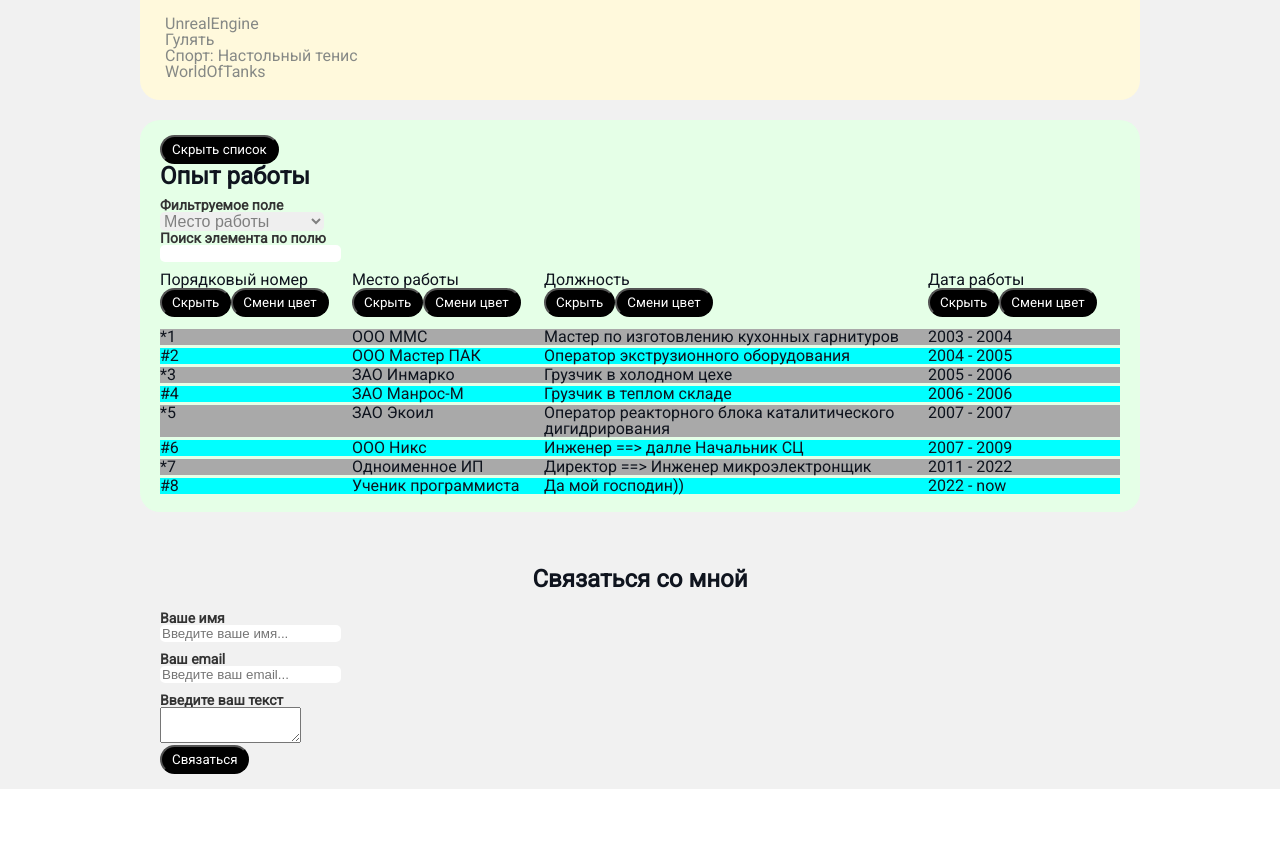
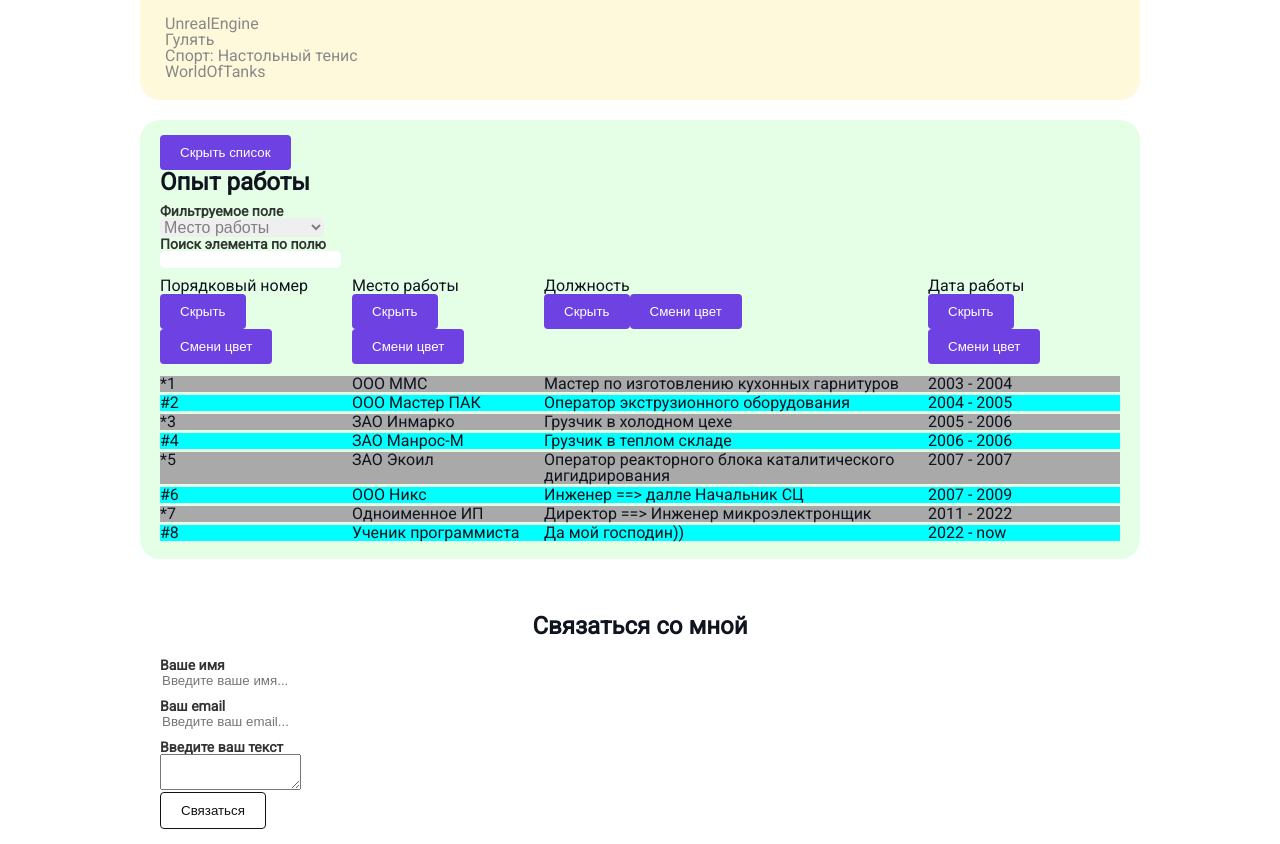
Before and after one commit to demilisher1/my-app, a React (Create React App) app: page / in a window 1280 px wide. Shown: the part 440-1284 px from the top of the page. Before the commit the page ends 1229 px from the top, so only its background shows below. Built offline with nearby package versions, Linux system fonts and the light colour scheme.

Commit message:
делаю стили

```diff
--- a/src/components/Main/App.module.css
+++ b/src/components/Main/App.module.css
@@ -1,7 +1,7 @@
 @import url('https://fonts.googleapis.com/css2?family=Roboto&display=swap');
 
 .bgC {
-    background-color: #f1f1f1;
+    /*background-color: #f1f1f1;*/
 }
 
 .App {
--- a/src/components/Main/components/Contact/components/FormContact.js
+++ b/src/components/Main/components/Contact/components/FormContact.js
@@ -29,7 +29,7 @@ class FormContact extends React.Component{
     render() {
         const {nameValue, emailValue} = this.state;
         return (
-            <form onSubmit={this.handleSubmit} className={style.formGroup}>
+            <form onSubmit={this.handleSubmit}>
               <div className={style.root}>
                   <Label title={'Ваше имя'} >
                       <Input
@@ -55,6 +55,7 @@ class FormContact extends React.Component{
                     <textarea  cols="15" rows="2"></textarea>
                 </Label>
                 <Button
+                    color={'color'}
                     handleChange={this.handleChange}
                     type="submit"
                     value={'Связаться'}
--- a/src/components/Main/components/Contact/components/FormContact.module.css
+++ b/src/components/Main/components/Contact/components/FormContact.module.css
@@ -1,6 +1,5 @@
-.root {
 
-}
+
 
 
 
--- a/src/components/common/Button/Button.js
+++ b/src/components/common/Button/Button.js
@@ -3,13 +3,44 @@ import PropTypes from "prop-types"
 import style from "./Button.module.css"
 
 class Button extends React.Component{
+    state ={
+        focused: false,
+    }
+
+    handleFocus = (event) => {
+        if (this.props.onFocus) {
+            this.props.onFocus(event)
+        }
+        this.setState({
+            focused: true
+        })
+    }
+
+    handleBlur = event => {
+        this.setState({
+            focused: false
+        })
+    }
 
     render() {
+        let className = `${style.root} `;
+        let color = `${style.contactBtn} `
+        if (this.state.focused) {
+            className += style.onFocus
+        }
+        if (this.props.color) {
+            className += style.contactBtn
+        }
+        if (this.state.focused && this.props.color) {
+            className = color + style.onFoc
+        }
         const {handleChange, children, value} = this.props;
         return (
             <button
+                onFocus={this.handleFocus}
+                onBlur={this.handleBlur}
                 onClick={handleChange}
-                className={style.root}
+                className={className}
             >
                 {children}
                 {value}
--- a/src/components/common/Button/Button.module.css
+++ b/src/components/common/Button/Button.module.css
@@ -1,13 +1,32 @@
 .root {
-    border-radius: 25px;
-    background-color: black;
-    color: white;
-    cursor: pointer;
-    padding: 5px 10px;
-    font-family: inherit;
-    max-width: fit-content;
+    padding: 10px 20px;
+    max-width: max-content;
+    max-height: max-content;
+    background: var(--Primary);
+    border-radius: 4px;
+    color: var(--White);
 }
 
 .root:hover {
-    color: #868986;
+    background: var(--Primary-Hover);
 }
+
+.onFocus {
+    border: var(--Border);
+}
+.contactBtn {
+    color: var(--Black);
+    background: var(--White);
+    border: var(--borderBtn);
+    padding: 10px 20px;
+    max-width: max-content;
+    max-height: max-content;
+    border-radius: 4px;
+}
+.contactBtn:hover {
+    background: var(--Gray);
+}
+
+.onFoc {
+    border: var(--borderBtnFocus);
+}
--- a/src/index.css
+++ /dev/null
@@ -1,2 +0,0 @@
-
-@import "reset.css";
--- a/src/index.js
+++ b/src/index.js
@@ -1,6 +1,6 @@
 import React from 'react';
 import ReactDOM from 'react-dom/client';
-import './index.css';
+import './styles/index.css';
 import App from '../src/components/Main/App'
 import { Provider } from 'react-redux'
 import store from './store'
--- /dev/null
+++ b/src/styles/index.css
@@ -0,0 +1,12 @@
+@import "reset.css";
+
+:root {
+    --Primary: #6E41E2;
+    --White: #FFFFFF;
+    --Primary-Hover: #5835B0;
+    --Gray: rgba(17, 17, 17, 0.04);
+    --Black: #111111;
+    --Border: 2px solid rgba(17, 17, 17, 0.48);
+    --borderBtn: 1px solid #111111;
+    --borderBtnFocus: 1px solid #828282;
+}
--- a/src/reset.css
+++ b/src/styles/reset.css
@@ -57,3 +57,8 @@ body {
     font-weight: normal;
     font-family: 'Roboto', sans-serif;
 }
+
+button {
+    border: none;
+    outline: none;
+}
```
